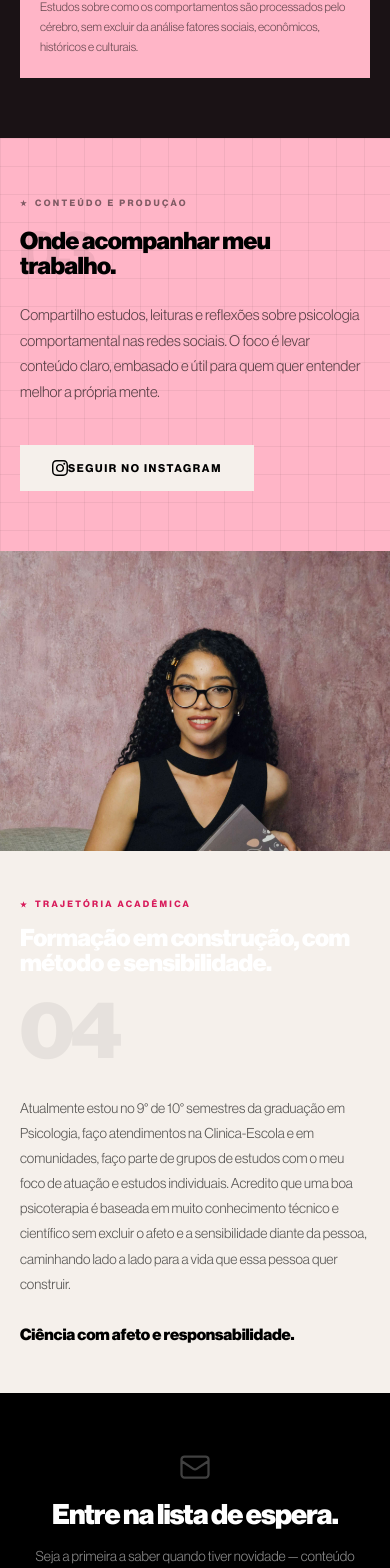
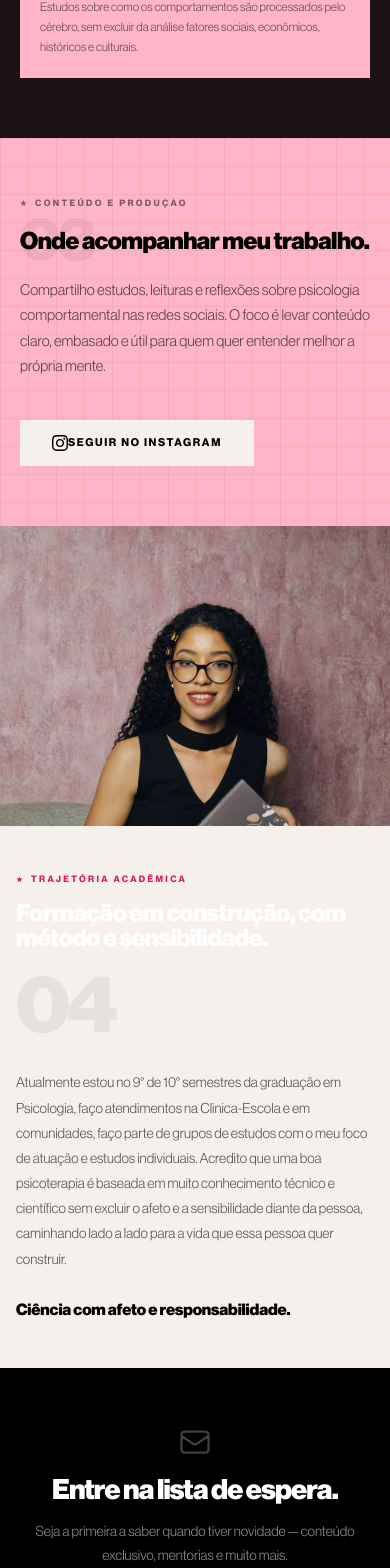
Before and after one commit to madebyfelipe/lizhelenabio, a Next.js app: page / in a window 390 px wide. Shown: the part 2398-3966 px from the top of the page. Built offline with nearby package versions, Linux system fonts and the light colour scheme.

Commit message:
ajuste texto

```diff
--- a/app/home.module.css
+++ b/app/home.module.css
@@ -281,7 +281,7 @@
   grid-row: 1;
 }
 
-@media (max-width: 960px) {
+@media (max-width: 640px) {
   .conteudoLayout {
     grid-template-columns: 1fr;
     min-height: auto;
@@ -609,7 +609,7 @@
 .conteudoInner {
   max-width: 720px;
   margin: 0;
-  padding: clamp(60px, 10vw, 120px) clamp(28px, 5vw, 72px) clamp(60px, 10vw, 120px) clamp(20px, 5vw, 60px);
+  padding: clamp(60px, 10vw, 120px) clamp(12px, 2vw, 24px) clamp(60px, 10vw, 120px) clamp(20px, 5vw, 60px);
   display: flex;
   flex-direction: column;
   align-items: flex-start;
@@ -688,13 +688,14 @@
 }
 
 .trajetoriaContent {
-  padding: clamp(48px, 6vw, 80px) clamp(20px, 5vw, 60px);
+  padding: clamp(48px, 6vw, 80px) clamp(20px, 5vw, 60px) clamp(48px, 6vw, 80px) clamp(16px, 3vw, 40px);
   display: flex;
   align-items: center;
 }
 
 .trajetoriaInner {
   width: 100%;
+  max-width: 560px;
   display: flex;
   flex-direction: column;
   gap: clamp(24px, 4vw, 40px);
```
